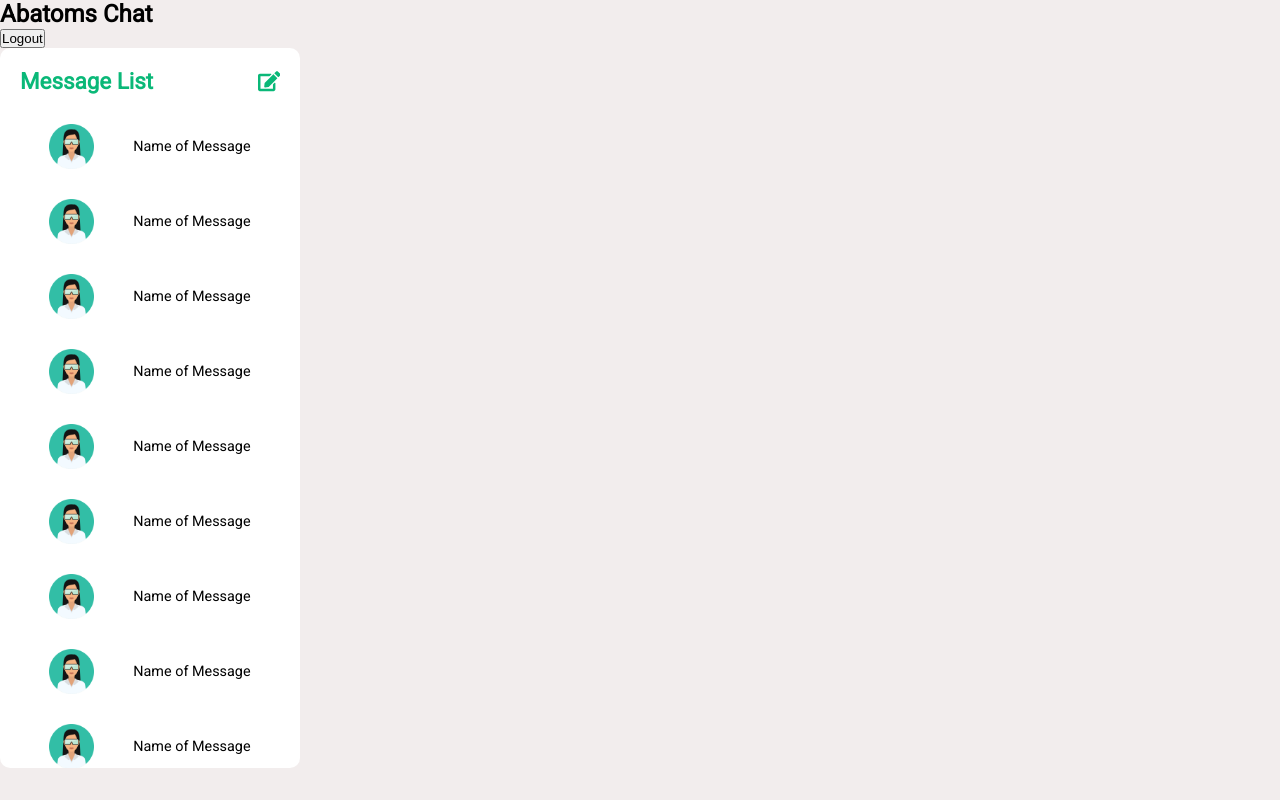
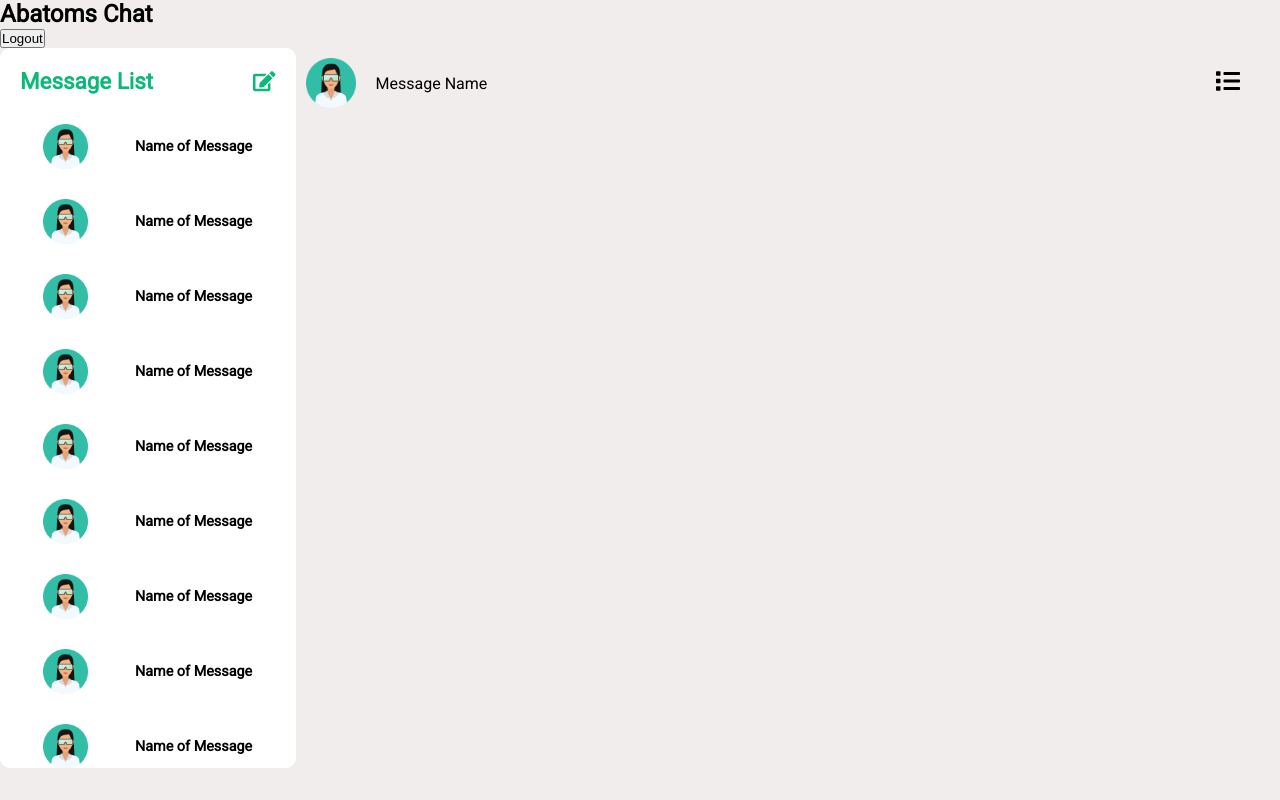
Before and after one commit to Bola-coder/My-Chat-App, a React (Create React App) app: page /chats in a window 1280 px wide. Built offline with nearby package versions, Linux system fonts and the light colour scheme; no server answers.

Commit message:
Added chatContent and chatContentHeader

```diff
--- a/src/components/chat/ChatContainer.jsx
+++ b/src/components/chat/ChatContainer.jsx
@@ -1,13 +1,17 @@
 import React from "react";
 import MessageList from "./MessageList";
 import style from "./../../css/ChatContainer.module.css";
+import ChatContent from "./ChatContent";
 
 const ChatContainer = () => {
   return (
     <section className={style.chat__container}>
       <h2>Abatoms Chat</h2>
       <button>Logout</button>
-      <MessageList />
+      <div className={style.chat__body}>
+        <MessageList />
+        <ChatContent />
+      </div>
     </section>
   );
 };
--- /dev/null
+++ b/src/components/chat/ChatContent.jsx
@@ -0,0 +1,12 @@
+import React from "react";
+import ChatContentHeader from "./ChatContentHeader";
+import style from "./../../css/ChatContent.module.css";
+const ChatContent = () => {
+  return (
+    <div className={style.chatContent}>
+      <ChatContentHeader />
+    </div>
+  );
+};
+
+export default ChatContent;
--- /dev/null
+++ b/src/components/chat/ChatContentHeader.jsx
@@ -0,0 +1,19 @@
+import React from "react";
+import { FaList } from "react-icons/fa";
+import Avatar from "./../../images/avatar.png";
+import style from "./../../css/ChatContentHeader.module.css";
+const ChatContentHeader = () => {
+  return (
+    <div className={style.chatContentHeader}>
+      <div className={style.chatContentHeader__text}>
+        <img src={Avatar} alt="" width={"50px"} />
+        <p>Message Name</p>
+      </div>
+      <div className={style.chatContentHeader__icon}>
+        <FaList />
+      </div>
+    </div>
+  );
+};
+
+export default ChatContentHeader;
--- a/src/css/ChatContainer.module.css
+++ b/src/css/ChatContainer.module.css
@@ -1,3 +1,7 @@
 .chat__container {
   /* padding: 20px; */
 }
+
+.chat__body{
+  display: flex;
+}
--- /dev/null
+++ b/src/css/ChatContent.module.css
@@ -0,0 +1,4 @@
+.chatContent {
+  flex: 3.5;
+  padding: 10px;
+}
--- /dev/null
+++ b/src/css/ChatContentHeader.module.css
@@ -0,0 +1,24 @@
+.chatContentHeader {
+  display: flex;
+  justify-content: space-between;
+  align-items: center;
+}
+
+.chatContentHeader__text {
+  display: flex;
+  justify-content: space-evenly;
+  align-items: center;
+}
+
+.chatContentHeader__text p {
+  margin-left: 20px;
+}
+
+.chatContentHeader__icon {
+  margin-right: 30px;
+}
+
+.chatContentHeader__icon svg {
+  font-size: 1.5rem;
+  cursor: pointer;
+}
--- a/src/css/MessageList.module.css
+++ b/src/css/MessageList.module.css
@@ -1,6 +1,6 @@
 .messageList {
+  flex: 1;
   padding: 10px;
-  width: 300px;
   background-color: var(--bg-white);
   border-radius: 10px;
   height: 90vh;
@@ -31,12 +31,6 @@
   color: var(--text-color-secondary);
 }
 
-/* .messageList__header p {
-  font-size: 1.4rem;
-  font-weight: 600;
-  color: var(--text-color-secondary);
-} */
-
 .messageList__content {
   padding: 10px;
 }
@@ -45,7 +39,7 @@
   display: flex;
   justify-content: space-around;
   align-items: center;
-  padding: 10px;
+  padding: 10px 0;
   margin-bottom: 10px;
   cursor: pointer;
 }
@@ -57,6 +51,7 @@
 
 .messageList__item p {
   font-size: 0.9rem;
+  font-weight: 600;
 }
 
 .messageList__item img {
```
Also changed, not shown: src/components/chat/MessageList.jsx (+10 -10 lines).
